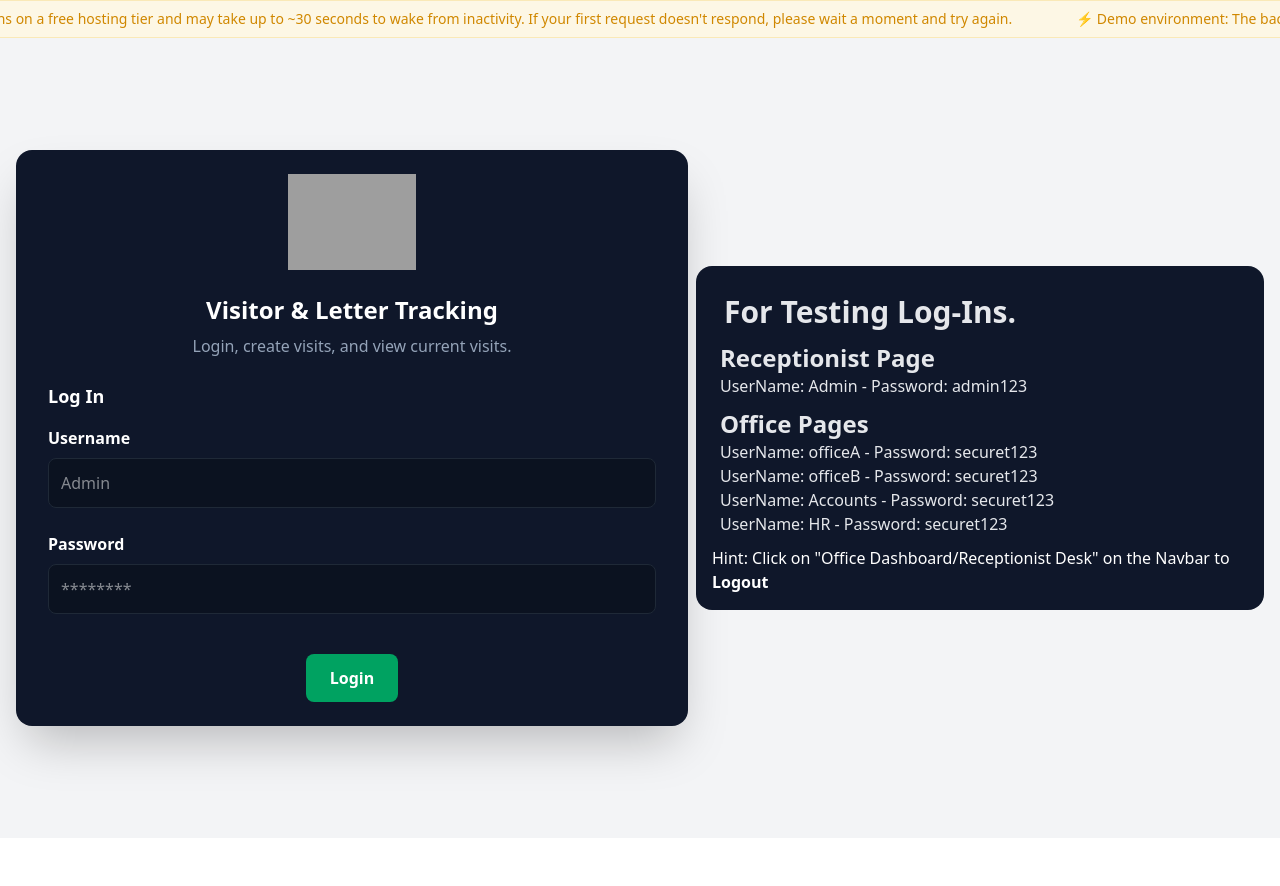
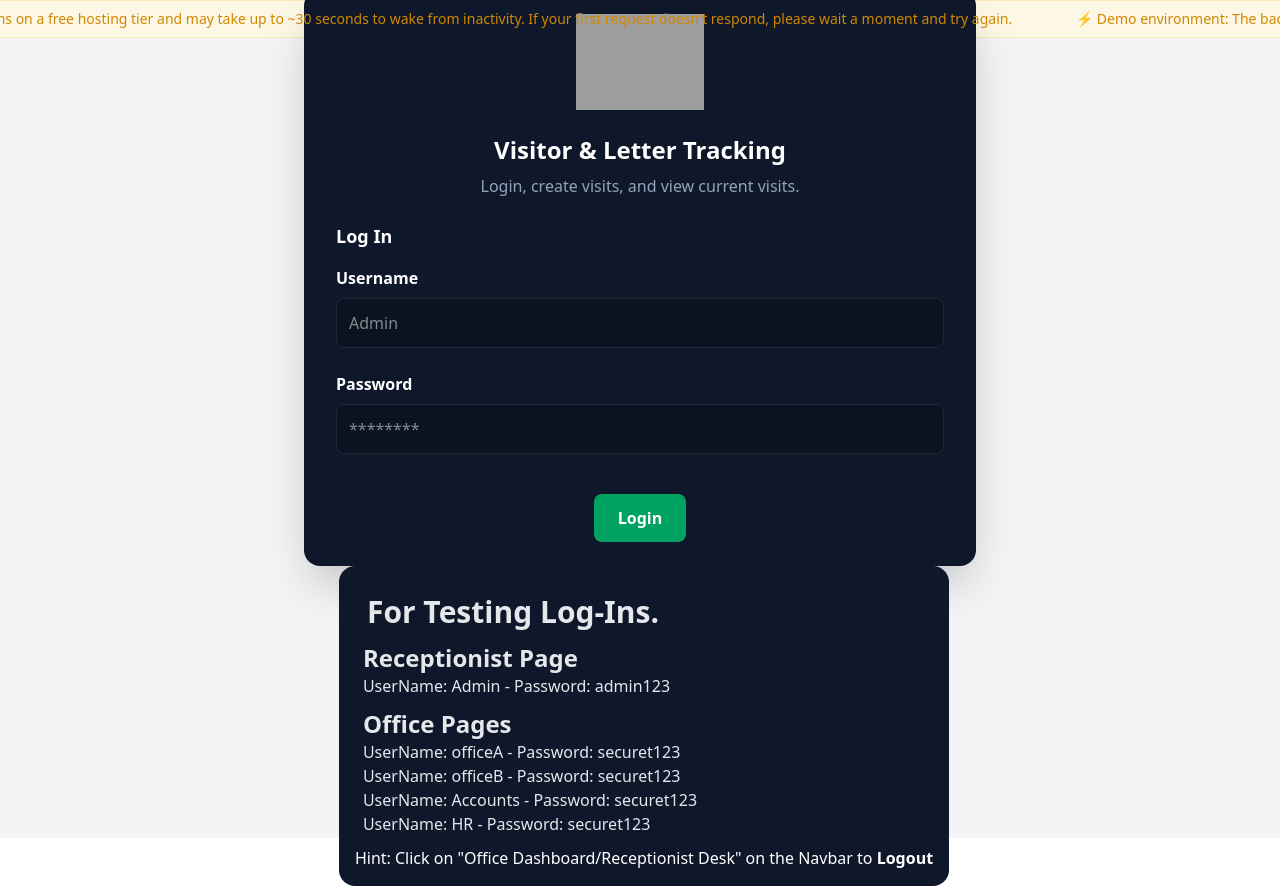
Before and after one commit to Ronny48/LogBook, a React (Vite) app in the folder FrontEnd/my-app/: page / in a window 1280 px wide. Before the commit the page ends 838 px from the top, so only its background shows below. Built offline with nearby package versions, Linux system fonts and the light colour scheme; grey boxes are pictures that could not be loaded.

Commit message:
Update LogIn.jsx

```diff
--- a/FrontEnd/my-app/src/pages/LogIn.jsx
+++ b/FrontEnd/my-app/src/pages/LogIn.jsx
@@ -62,8 +62,8 @@ const LogIn = () => {
         className="
         w-screen h-screen
         flex items-center justify-center
-        bg-gray-100 p-4
-        md:flex-row sm:flex-row
+        bg-gray-100 p-4 md:flex sm:flex
+        md:flex-col sm:flex-col
       "
       >
         <div
```
